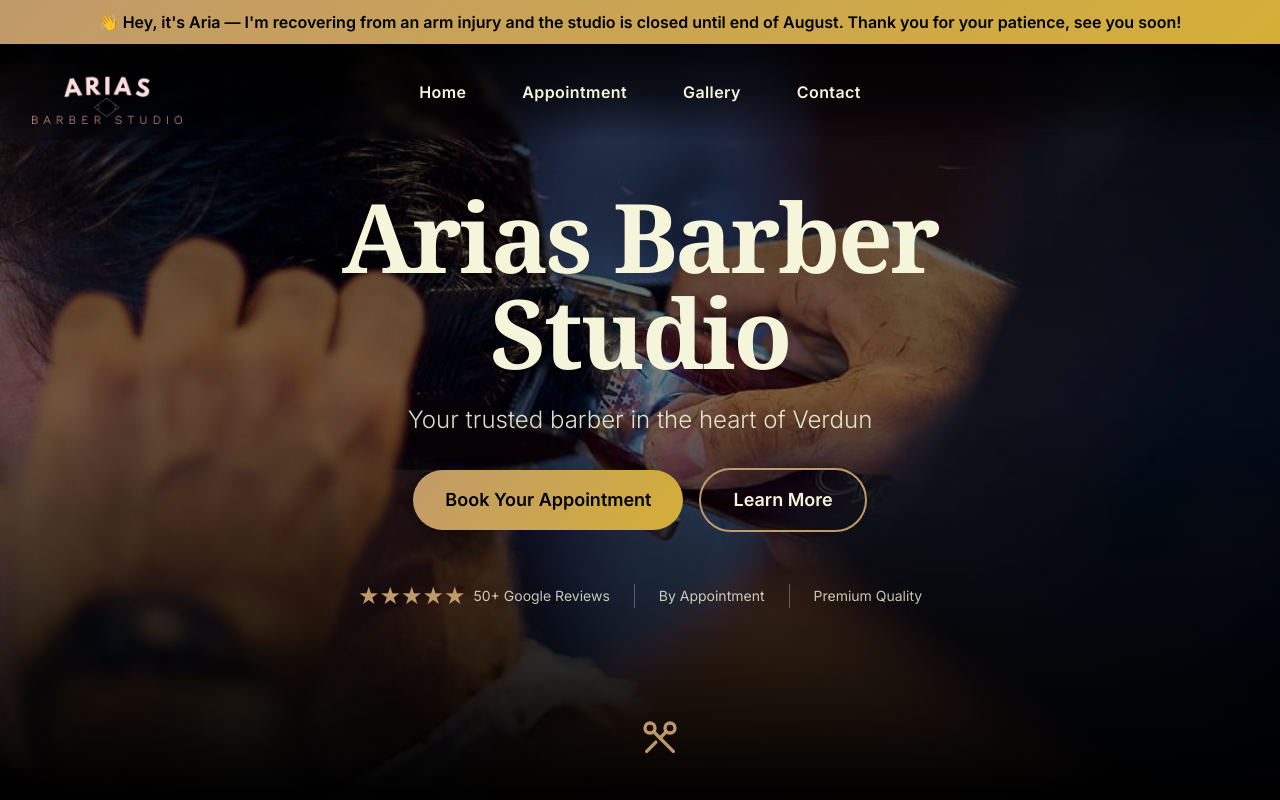
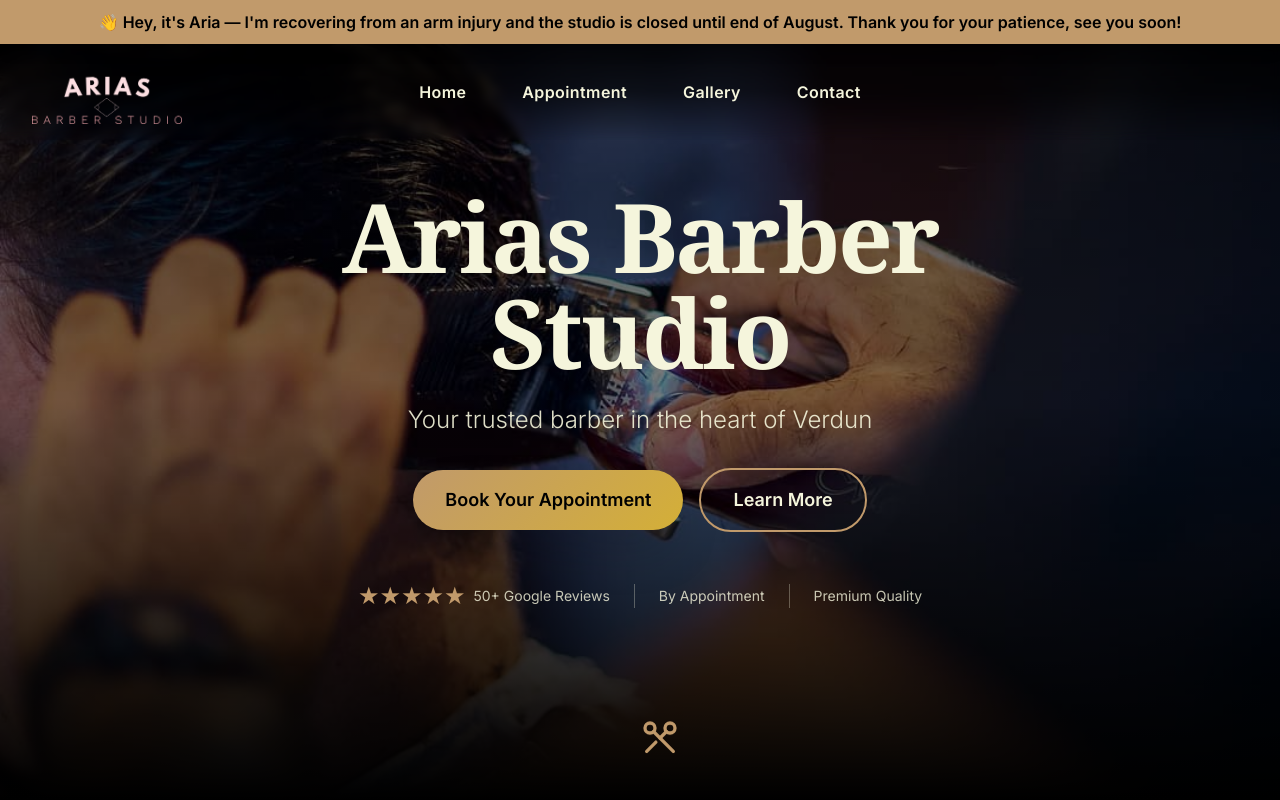
Before and after one commit to AriasBarberStudio/website, a Next.js app: page /website/ in a window 1280 px wide. Shown: the top 800 px of the page. Built offline with nearby package versions, Linux system fonts and the light colour scheme.

Commit message:
add banner

```diff
--- a/src/components/Navbar.tsx
+++ b/src/components/Navbar.tsx
@@ -45,7 +45,7 @@ export default function Navbar() {
     <>
       <div
         ref={bannerRef}
-        className="fixed inset-x-0 top-0 z-[60] bg-gradient-gold text-black text-center text-sm sm:text-base font-semibold px-4 py-2.5 shadow-lg"
+        className="fixed inset-x-0 top-0 z-[60] bg-barber-gold text-black text-center text-sm sm:text-base font-semibold px-4 py-2.5 shadow-lg"
       >
         👋 Hey, it's Aria — I'm recovering from an arm injury and the studio is closed until end of August. Thank you for your patience, see you soon!
       </div>
```
